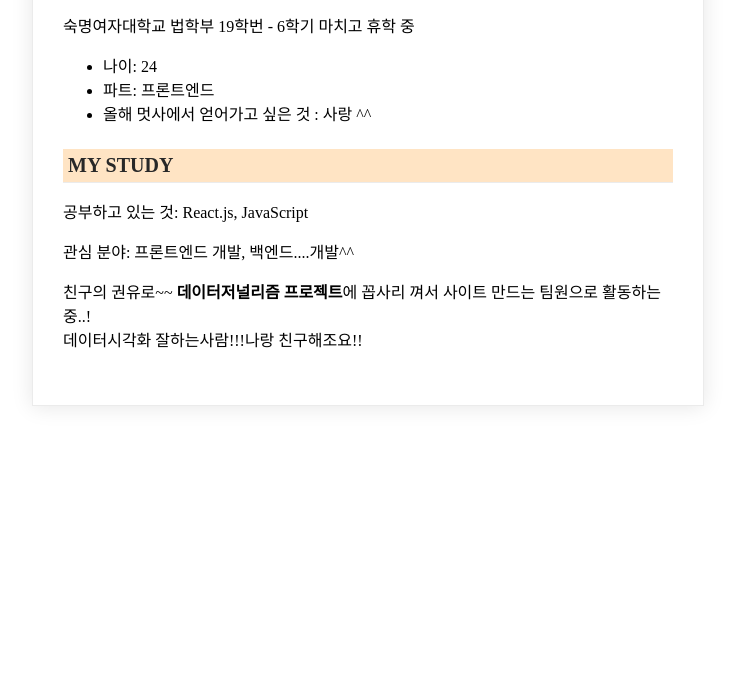
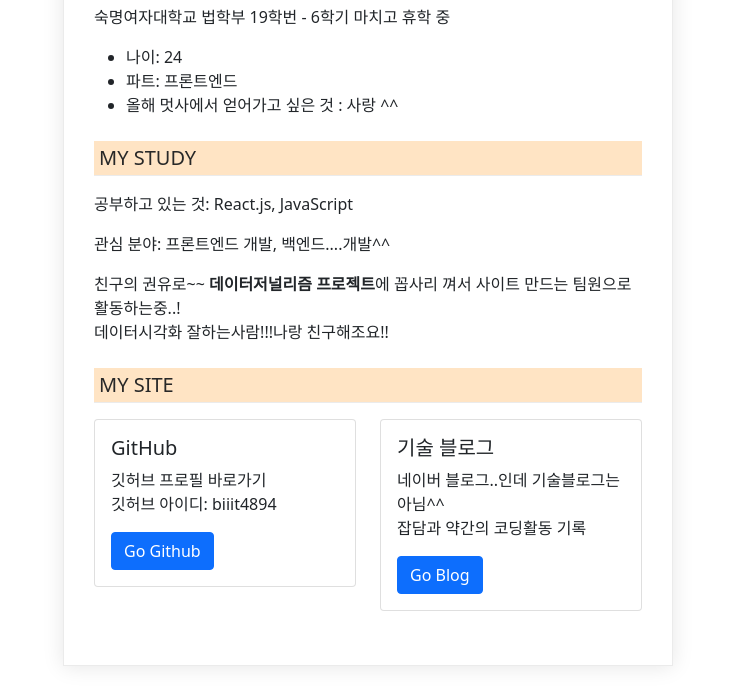
Before and after one commit to Likelion-at-SMWU-10th/JangHanBit, a plain HTML site: page 2주차_HTML&CSS기초/index.html in a window 1280 px wide. Shown: the part 170-866 px from the top of the page, without its empty margins (272-1007 px from the left). Before the commit the page ends 800 px from the top, so only its background shows below. Drawn offline with nearby package versions, Linux system fonts and the light colour scheme.

Commit message:
bootstrap 추가

```diff
--- a/2주차_HTML&CSS기초/index.html
+++ b/2주차_HTML&CSS기초/index.html
@@ -1,10 +1,11 @@
 <!DOCTYPE html>
 <html lang="en">
 <head>
+    <link href="https://cdn.jsdelivr.net/npm/bootstrap@5.1.3/dist/css/bootstrap.min.css" rel="stylesheet" integrity="sha384-1BmE4kWBq78iYhFldvKuhfTAU6auU8tT94WrHftjDbrCEXSU1oBoqyl2QvZ6jIW3" crossorigin="anonymous">
     <meta charset="UTF-8">
     <meta http-equiv="X-UA-Compatible" content="IE=edge">
     <meta name="viewport" content="width=device-width, initial-scale=1.0">
-    <title>10기 아기자가 김멋사</title>
+    <title>10기 운영진 장한빛</title>
     <link rel="stylesheet" href="style.css">
 </head>
 <body>
@@ -29,6 +30,30 @@
                 데이터시각화 잘하는사람!!!나랑 친구해조요!!
             </p>
         </section>
+        <section>
+            <h2>MY SITE</h2>
+            <div class="row">
+                <div class="col-sm-6">
+                  <div class="card">
+                    <div class="card-body">
+                      <h5 class="card-title">GitHub</h5>
+                      <p class="card-text">깃허브 프로필 바로가기<br/>깃허브 아이디: biiit4894</p>
+                      <a href="https://github.com/biiit4894" class="btn btn-primary">Go Github</a>
+                    </div>
+                  </div>
+                </div>
+                <div class="col-sm-6">
+                  <div class="card">
+                    <div class="card-body">
+                      <h5 class="card-title">기술 블로그</h5>
+                      <p class="card-text">네이버 블로그..인데 기술블로그는 아님^^<br/>잡담과 약간의 코딩활동 기록</p>
+                      <a href="https://blog.naver.com/ghiesf" class="btn btn-primary">Go Blog</a>
+                    </div>
+                  </div>
+                </div>
+              </div>
+        </section>
     </div>
+    <script src="https://cdn.jsdelivr.net/npm/bootstrap@5.1.3/dist/js/bootstrap.bundle.min.js" integrity="sha384-ka7Sk0Gln4gmtz2MlQnikT1wXgYsOg+OMhuP+IlRH9sENBO0LRn5q+8nbTov4+1p" crossorigin="anonymous"></script>
 </body>
 </html>
```
